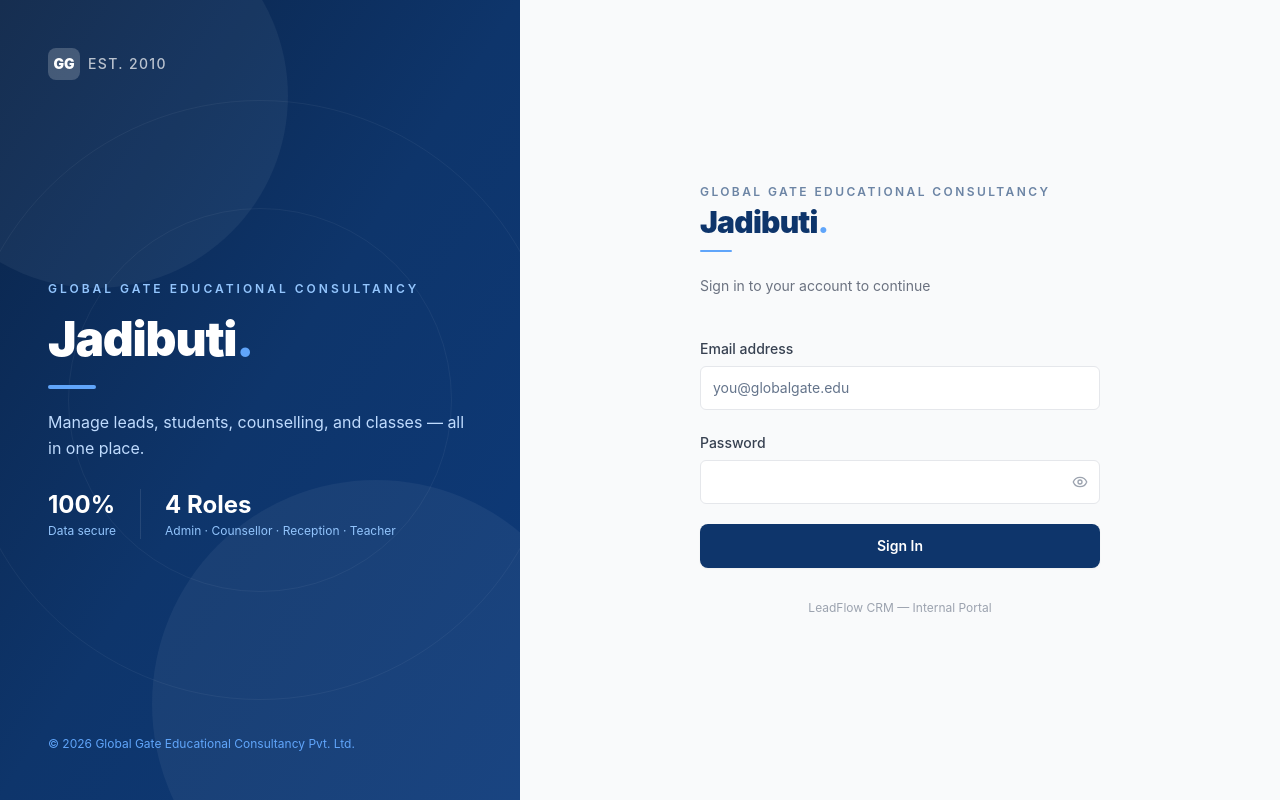
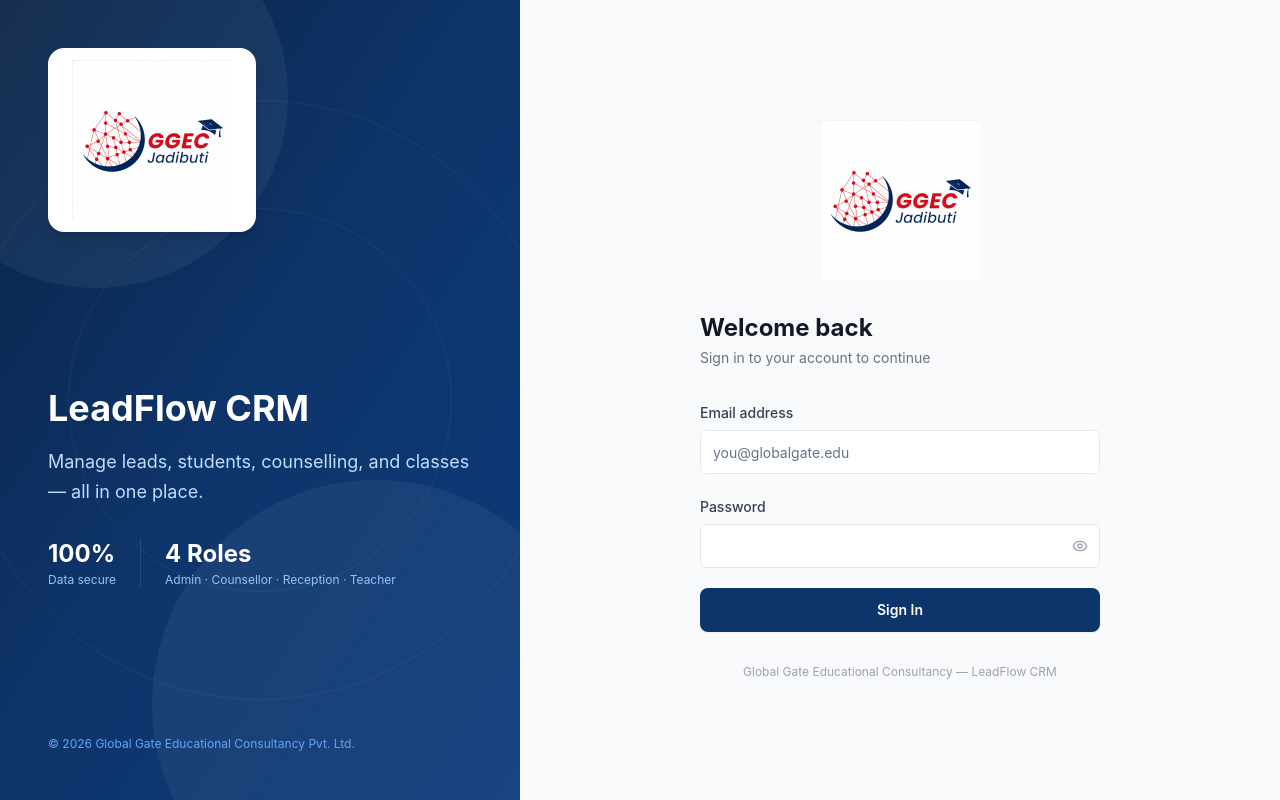
Before and after one commit to MANGOpali/GGEC-studentTracker, a Next.js app: page /login in a window 1280 px wide. Built offline with nearby package versions, Linux system fonts and the light colour scheme.

Commit message:
Revert "feat: replace logo image with stylish text branding on login page"
This reverts commit caa9dac4df1b403a4fc7767774bd38f90a4ebf4b.

```diff
--- a/app/login/page.tsx
+++ b/app/login/page.tsx
@@ -28,7 +28,12 @@
         body: JSON.stringify(data),
       });
       const json = await res.json();
-      if (!res.ok) { setError(json.error || "Login failed"); return; }
+
+      if (!res.ok) {
+        setError(json.error || "Login failed");
+        return;
+      }
+
       const role = json.user.role;
       if (role === "ADMIN") window.location.href = "/admin/dashboard";
       else if (role === "COUNSELLOR") window.location.href = "/counsellor/dashboard";
@@ -45,34 +50,29 @@
     <div className="min-h-screen flex">
       {/* Left panel */}
       <div className="hidden lg:flex flex-col justify-between w-[520px] flex-shrink-0 bg-gradient-to-br from-[#0a2347] via-[#0E356B] to-[#0d3a7a] p-12 relative overflow-hidden">
+        {/* Decorative circles */}
         <div className="absolute -top-24 -left-24 w-96 h-96 rounded-full bg-white/5" />
         <div className="absolute -bottom-32 -right-20 w-[28rem] h-[28rem] rounded-full bg-white/5" />
         <div className="absolute top-1/2 left-1/2 -translate-x-1/2 -translate-y-1/2 w-[600px] h-[600px] rounded-full border border-white/5" />
         <div className="absolute top-1/2 left-1/2 -translate-x-1/2 -translate-y-1/2 w-96 h-96 rounded-full border border-white/5" />
 
-        {/* Brand name top */}
+        {/* Logo */}
         <div className="relative z-10">
-          <div className="flex items-center gap-2 mb-1">
-            <div className="w-8 h-8 rounded-lg bg-white/20 flex items-center justify-center">
-              <span className="text-white font-black text-sm">GG</span>
-            </div>
-            <span className="text-white/70 text-sm font-medium tracking-widest uppercase">Est. 2010</span>
+          <div className="bg-white rounded-2xl px-6 py-3 inline-block shadow-lg">
+            {/* eslint-disable-next-line @next/next/no-img-element */}
+            <img src="/square-logo.jpg" alt="Global Gate Educational Consultancy" width={160} height={160} className="object-contain" />
           </div>
         </div>
 
-        {/* Center content */}
-        <div className="relative z-10 space-y-5">
-          <div>
-            <p className="text-blue-300 text-xs font-semibold tracking-[0.25em] uppercase mb-3">Global Gate Educational Consultancy</p>
-            <h1 className="text-5xl font-black text-white leading-tight tracking-tight">
-              Jadibuti<span className="text-blue-400">.</span>
-            </h1>
-            <div className="w-12 h-1 bg-blue-400 rounded-full mt-4" />
-          </div>
-          <p className="text-blue-200 text-base leading-relaxed">
+        {/* Center text */}
+        <div className="relative z-10 space-y-4">
+          <h1 className="text-4xl font-bold text-white leading-tight">
+            LeadFlow CRM
+          </h1>
+          <p className="text-blue-200 text-lg leading-relaxed">
             Manage leads, students, counselling, and classes — all in one place.
           </p>
-          <div className="flex gap-6 pt-2">
+          <div className="flex gap-6 pt-4">
             <div>
               <p className="text-2xl font-bold text-white">100%</p>
               <p className="text-xs text-blue-300 mt-0.5">Data secure</p>
@@ -85,6 +85,7 @@
           </div>
         </div>
 
+        {/* Footer */}
         <p className="relative z-10 text-blue-400 text-xs">
           © {new Date().getFullYear()} Global Gate Educational Consultancy Pvt. Ltd.
         </p>
@@ -92,16 +93,16 @@
 
       {/* Right panel */}
       <div className="flex-1 flex flex-col items-center justify-center bg-gray-50 p-6 sm:p-12">
+        {/* Logo — always visible on right panel */}
+        <div className="mb-8">
+          {/* eslint-disable-next-line @next/next/no-img-element */}
+          <img src="/square-logo.jpg" alt="Global Gate Educational Consultancy" width={160} height={160} className="object-contain" />
+        </div>
+
         <div className="w-full max-w-[400px]">
-
-          {/* Brand heading on right (visible always) */}
-          <div className="mb-10">
-            <p className="text-xs font-semibold tracking-[0.2em] uppercase text-[#0E356B]/60 mb-1">Global Gate Educational Consultancy</p>
-            <h2 className="text-3xl font-black text-[#0E356B] tracking-tight leading-tight">
-              Jadibuti<span className="text-blue-400">.</span>
-            </h2>
-            <div className="w-8 h-0.5 bg-blue-400 rounded-full mt-2 mb-6" />
-            <p className="text-gray-500 text-sm">Sign in to your account to continue</p>
+          <div className="mb-8">
+            <h2 className="text-2xl font-bold text-gray-900">Welcome back</h2>
+            <p className="text-gray-500 text-sm mt-1">Sign in to your account to continue</p>
           </div>
 
           <form onSubmit={handleSubmit(onSubmit)} className="space-y-5">
@@ -151,11 +152,17 @@
               disabled={loading}
               className="w-full h-11 bg-[#0E356B] hover:bg-[#0a2a56] text-white font-semibold text-sm rounded-lg transition-all shadow-sm mt-2"
             >
-              {loading ? <><Loader2 size={16} className="mr-2 animate-spin" />Signing in...</> : "Sign In"}
+              {loading ? (
+                <><Loader2 size={16} className="mr-2 animate-spin" />Signing in...</>
+              ) : (
+                "Sign In"
+              )}
             </Button>
           </form>
 
-          <p className="text-center text-xs text-gray-400 mt-8">LeadFlow CRM &mdash; Internal Portal</p>
+          <p className="text-center text-xs text-gray-400 mt-8">
+            Global Gate Educational Consultancy &mdash; LeadFlow CRM
+          </p>
         </div>
       </div>
     </div>
```
